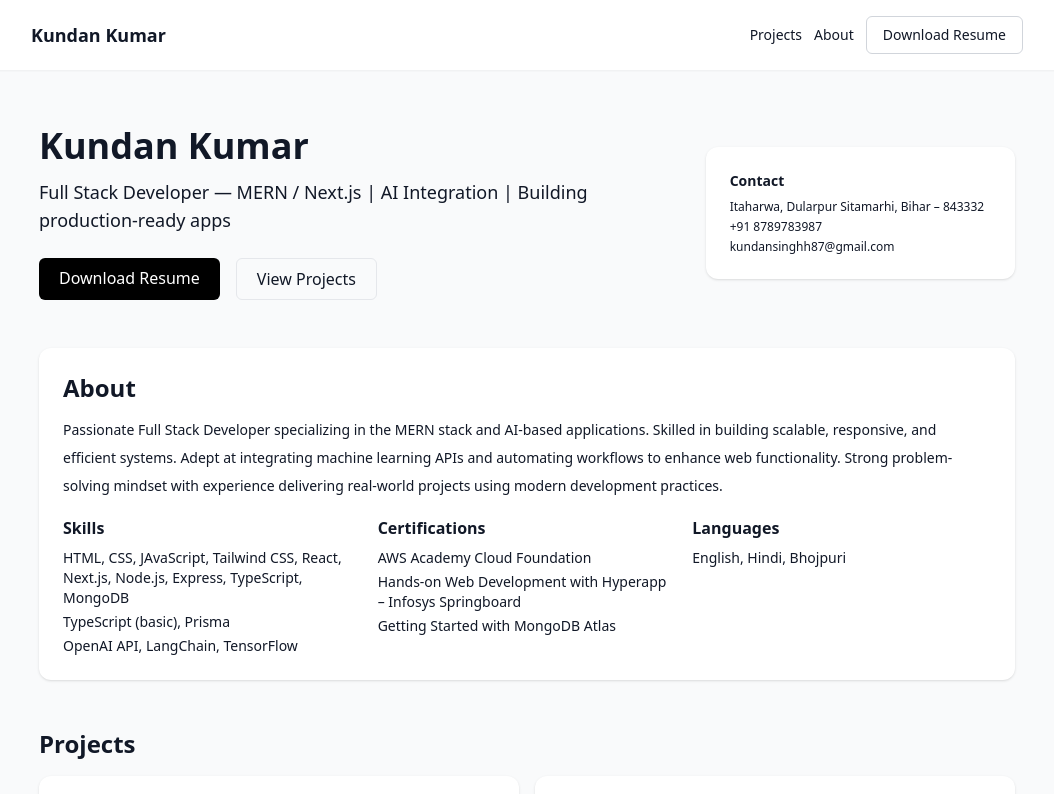
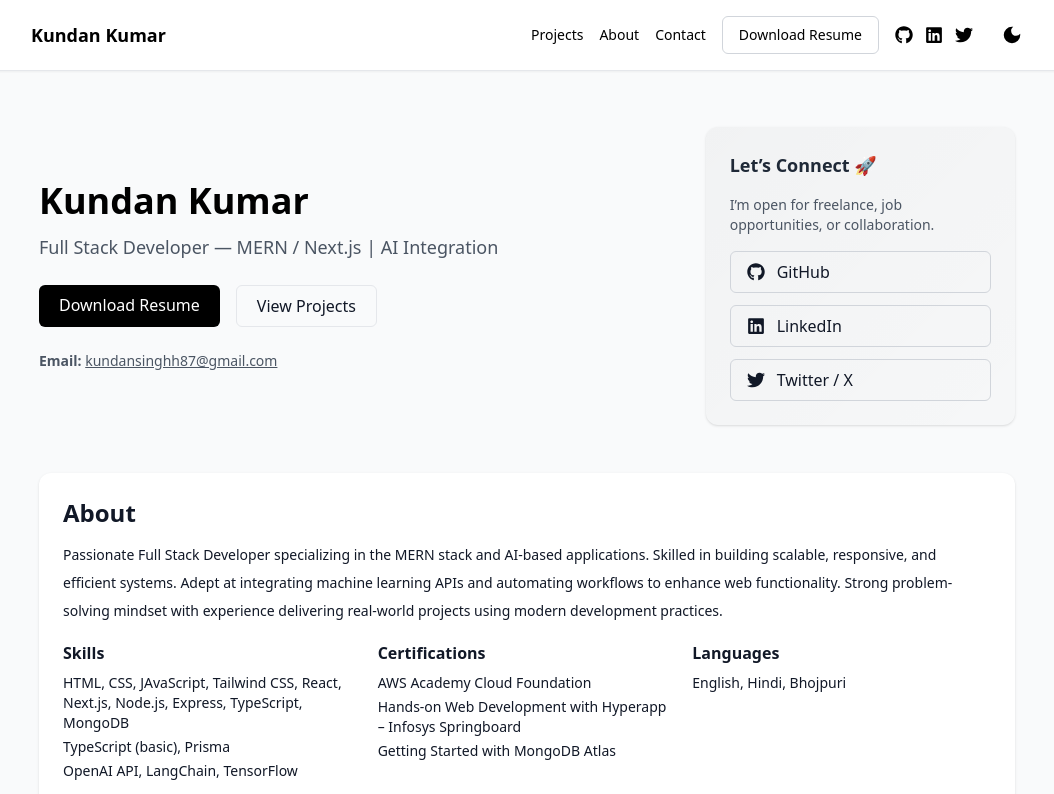
Before and after one commit to Kundank8789/job_portfolio, a Next.js app: page / in a window 1280 px wide. Shown: the top 794 px of the page, without its empty margins (113-1167 px from the left). Built offline with nearby package versions, Linux system fonts and the light colour scheme.

Commit message:
improve ui and add contact us page

```diff
--- a/components/Hero.js
+++ b/components/Hero.js
@@ -1,24 +1,91 @@
-import Image from 'next/image'
+import { FaGithub, FaLinkedin, FaTwitter } from "react-icons/fa";
 
-export default function Hero(){
+export default function Hero() {
   return (
     <section className="mt-8 grid md:grid-cols-3 gap-6 items-center">
       <div className="md:col-span-2">
-        <h1 className="text-4xl font-bold">Kundan Kumar</h1>
-        <p className="mt-3 text-lg">Full Stack Developer — MERN / Next.js | AI Integration | Building production-ready apps</p>
+        <h1 className="text-4xl font-bold text-black dark:text-white">Kundan Kumar</h1>
+        <p className="mt-3 text-lg text-gray-600 dark:text-gray-300">
+          Full Stack Developer — MERN / Next.js | AI Integration
+        </p>
+
         <div className="mt-6 flex gap-4">
-          <a href="/assets/resume/Kundan_Kumar_resume.pdf" download className="inline-block bg-black text-white px-5 py-2 rounded-md">Download Resume</a>
-          <a href="#projects" className="inline-block border px-5 py-2 rounded-md">View Projects</a>
+          <a
+            href="/assets/resume/Kundan_Kumar_resume.pdf"
+            download
+            className="inline-block bg-black dark:bg-white dark:text-black text-white px-5 py-2 rounded-md hover:opacity-90 transition"
+          >
+            Download Resume
+          </a>
+          <a
+            href="#projects"
+            className="inline-block border px-5 py-2 rounded-md dark:border-gray-600 hover:bg-gray-900 hover:text-white dark:hover:bg-white dark:hover:text-black transition"
+          >
+            View Projects
+          </a>
         </div>
+
+        {/* ✅ Email section (Copy to Clipboard Working Fix) */}
+<div className="mt-6 text-sm text-gray-600 dark:text-gray-400">
+  <strong>Email:</strong>{" "}
+  <button
+    className="underline hover:text-blue-500"
+    onClick={() => {
+      navigator.clipboard
+        .writeText("kundansinghh87@gmail.com")
+        .then(() => alert("✅ Email copied to clipboard!"))
+        .catch(() => alert("❌ Copy failed. Try manually."));
+    }}
+  >
+    kundansinghh87@gmail.com
+  </button>
+</div>
+
       </div>
-      <div className="hidden md:block">
-        <div className="p-6 bg-white rounded-xl shadow text-sm">
-          <div className="font-semibold">Contact</div>
-          <div className="mt-2 text-xs">Itaharwa, Dularpur Sitamarhi, Bihar – 843332</div>
-          <div className="mt-1 text-xs">+91 8789783987</div>
-          <div className="mt-1 text-xs">kundansinghh87@gmail.com</div>
+
+      {/* ✅ Modern Contact Card */}
+      <div className="hidden md:flex flex-col gap-4 hero-right p-6 rounded-xl shadow bg-white dark:bg-[#1a1a1a]">
+        <div className="font-semibold text-gray-800 dark:text-white text-lg">
+          Let’s Connect 🚀
+        </div>
+
+        <p className="text-sm text-gray-600 dark:text-gray-400">
+          I’m open for freelance, job opportunities, or collaboration.
+        </p>
+
+        {/* Social Icons */}
+        <div className="flex flex-col gap-3">
+          <a
+            href="https://github.com/Kundank8789"
+            target="_blank"
+            rel="noreferrer"
+            className="flex items-center gap-3 px-4 py-2 rounded-md border border-gray-300 dark:border-gray-600 hover:bg-gray-100 dark:hover:bg-gray-700 transition"
+          >
+            <FaGithub size={18} />
+            <span>GitHub</span>
+          </a>
+
+          <a
+            href="https://linkedin.com/in/kundan-kumar-3907a3352"
+            target="_blank"
+            rel="noreferrer"
+            className="flex items-center gap-3 px-4 py-2 rounded-md border border-gray-300 dark:border-gray-600 hover:bg-blue-600 hover:text-white transition"
+          >
+            <FaLinkedin size={18} />
+            <span>LinkedIn</span>
+          </a>
+
+          <a
+            href="https://x.com/Rajputkund69519"
+            target="_blank"
+            rel="noreferrer"
+            className="flex items-center gap-3 px-4 py-2 rounded-md border border-gray-300 dark:border-gray-600 hover:bg-black hover:text-white transition"
+          >
+            <FaTwitter size={18} />
+            <span>Twitter / X</span>
+          </a>
         </div>
       </div>
     </section>
-  )
+  );
 }
--- a/components/Navbar.js
+++ b/components/Navbar.js
@@ -1,21 +1,54 @@
 import Link from "next/link";
+import { FaGithub, FaLinkedin, FaTwitter } from "react-icons/fa";
+import { MdDarkMode, MdLightMode } from "react-icons/md";
 
-export default function Navbar() {
+export default function Navbar({ toggleTheme, theme }) {
   return (
-    <nav className="bg-white shadow-sm">
+    <nav className="bg-white dark:bg-[#0f0f0f] shadow-sm border-b border-gray-200 dark:border-gray-800 transition-all">
       <div className="max-w-5xl mx-auto p-4 flex items-center justify-between">
-        <div className="text-lg font-semibold">Kundan Kumar</div>
-        <div className="flex items-center gap-3">
-          <Link href="#projects" className="text-sm">Projects</Link>
-          <Link href="#about" className="text-sm">About</Link>
+        <div className="text-lg font-semibold text-black dark:text-white">
+          Kundan Kumar
+        </div>
+
+        <div className="flex items-center gap-4 text-black dark:text-white">
+          <Link href="#projects" className="text-sm hover:opacity-80">
+            Projects
+          </Link>
+          <Link href="#about" className="text-sm hover:opacity-80">
+            About
+          </Link>
+          <Link href="/contact" className="text-sm hover:opacity-80">
+            Contact
+          </Link>
 
           <a
             href="/assets/resume/Kundan_Kumar_resume.pdf"
             download
-            className="px-4 py-2 rounded-md border border-gray-300 text-sm hover:bg-gray-900 hover:text-white transition"
+            className="px-4 py-2 rounded-md border border-gray-300 dark:border-gray-600 text-sm hover:bg-gray-900 hover:text-white dark:hover:bg-white dark:hover:text-black transition"
           >
             Download Resume
           </a>
+
+          {/* Social icons */}
+          <div className="flex items-center gap-3 text-black dark:text-white text-lg">
+            <a href="https://github.com/Kundank8789" target="_blank">
+              <FaGithub />
+            </a>
+            <a href="https://www.linkedin.com/in/kundan-kumar-3907a3352/" target="_blank">
+              <FaLinkedin />
+            </a>
+            <a href="https://x.com/Rajputkund69519" target="_blank">
+              <FaTwitter />
+            </a>
+          </div>
+
+          {/* ✅ Dark Mode Toggle */}
+          <button
+            onClick={toggleTheme}
+            className="ml-3 text-black dark:text-yellow-300 transition"
+          >
+            {theme === "dark" ? <MdLightMode size={22} /> : <MdDarkMode size={22} />}
+          </button>
         </div>
       </div>
     </nav>
--- /dev/null
+++ b/components/contact.js
@@ -0,0 +1,25 @@
+export default function Contact() {
+  return (
+    <div className="max-w-3xl mx-auto p-6">
+      <h1 className="text-2xl font-semibold">Contact Me</h1>
+      <p className="mt-3 text-sm">
+        I usually reply within 24 hours 🙂
+      </p>
+
+      <div className="mt-6 bg-white p-6 rounded-xl shadow">
+        <h2 className="font-semibold">Email</h2>
+        <p className="text-sm mt-2">kundansinghh87@gmail.com</p>
+
+        <h2 className="font-semibold mt-4">Social</h2>
+        <p className="text-sm mt-2">
+          GitHub:
+          <a href="https://github.com/Kundank8789/job_portfolio" target="_blank" rel="noreferrer" className="underline">
+            github.com/Kundank8789/job_portfolio
+          </a><br/>
+          LinkedIn: <span>Coming soon</span><br/>
+          Twitter: <span>Coming soon</span>
+        </p>
+      </div>
+    </div>
+  );
+}
--- a/pages/_app.js
+++ b/pages/_app.js
@@ -1,5 +1,29 @@
-import '../styles/globals.css'
+import "../styles/globals.css";
+import { useEffect, useState } from "react";
 
 export default function App({ Component, pageProps }) {
-  return <Component {...pageProps} />
+  const [theme, setTheme] = useState("light");
+
+  useEffect(() => {
+    const storedTheme = localStorage.getItem("theme");
+    if (storedTheme) {
+      setTheme(storedTheme);
+      document.documentElement.classList.toggle("dark", storedTheme === "dark");
+    }
+  }, []);
+
+  const toggleTheme = () => {
+    const newTheme = theme === "light" ? "dark" : "light";
+    setTheme(newTheme);
+
+    document.documentElement.classList.toggle("dark", newTheme === "dark");
+    localStorage.setItem("theme", newTheme);
+  };
+
+  return (
+    <>
+      {/* ✅ Pass theme toggle function to all components */}
+      <Component {...pageProps} toggleTheme={toggleTheme} theme={theme} />
+    </>
+  );
 }
--- a/pages/index.js
+++ b/pages/index.js
@@ -1,13 +1,13 @@
-import Navbar from '../components/Navbar'
-import Hero from '../components/Hero'
-import Projects from '../components/Projects'
-import About from '../components/About'
-import Footer from '../components/Footer'
+import Navbar from "../components/Navbar";
+import Hero from "../components/Hero";
+import Projects from "../components/Projects";
+import About from "../components/About";
+import Footer from "../components/Footer";
 
-export default function Home() {
+export default function Home({ toggleTheme, theme }) {
   return (
-    <div className="min-h-screen bg-gray-50 text-gray-900">
-      <Navbar />
+    <div className="min-h-screen bg-gray-50 dark:bg-black text-gray-900 dark:text-gray-100 transition-all duration-300">
+      <Navbar toggleTheme={toggleTheme} theme={theme} />
       <main className="max-w-5xl mx-auto p-6">
         <Hero />
         <About />
@@ -15,5 +15,5 @@
       </main>
       <Footer />
     </div>
-  )
+  );
 }
--- a/styles/globals.css
+++ b/styles/globals.css
@@ -4,3 +4,9 @@
 
 html, body, #__next { height: 100%; }
 body { font-family: ui-sans-serif, system-ui, -apple-system, "Segoe UI", Roboto, "Helvetica Neue", Arial; }
+.hero-right {
+  background: linear-gradient(135deg, rgba(0,0,0,0.03), rgba(0,0,0,0.01));
+}
+html.dark {
+  color-scheme: dark;
+}
--- a/tailwind.config.js
+++ b/tailwind.config.js
@@ -1,5 +1,6 @@
 /** @type {import('tailwindcss').Config} */
 module.exports = {
+  darkMode: "class",
   content: [
     "./pages/**/*.{js,jsx}",
     "./components/**/*.{js,jsx}",
```
